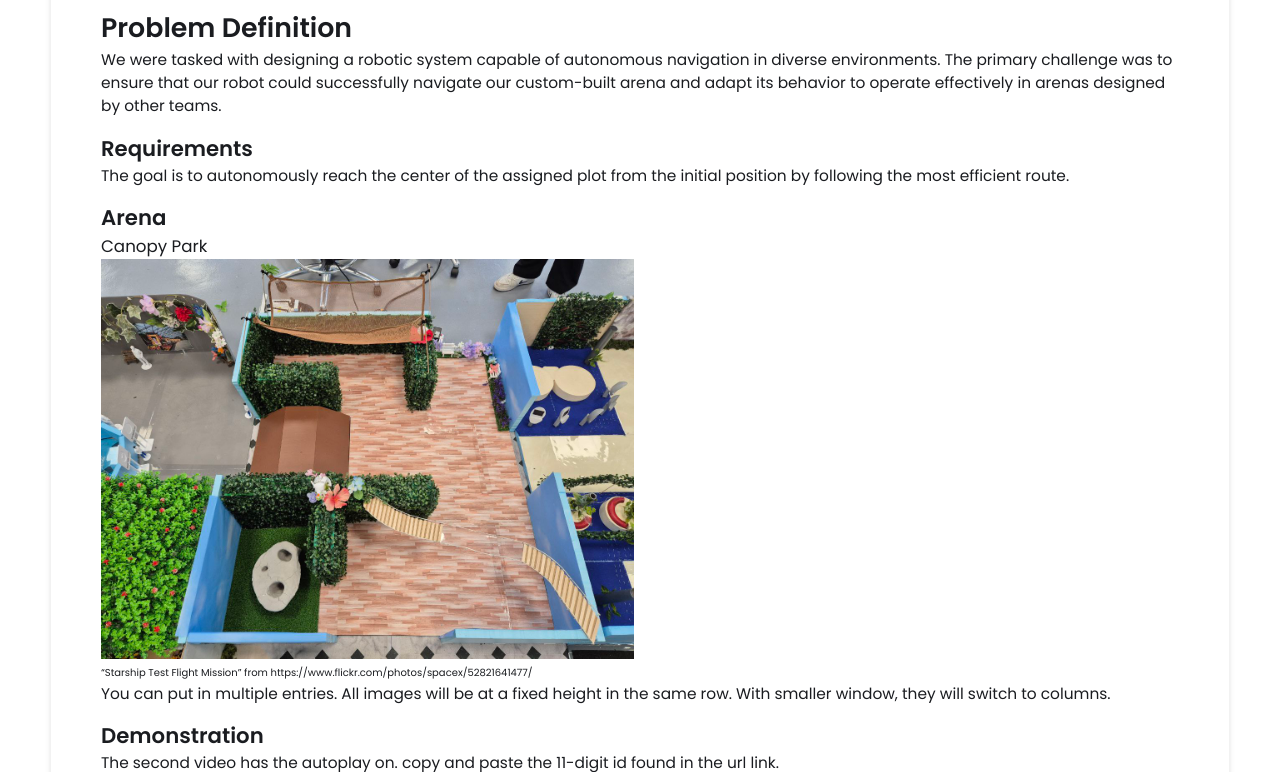
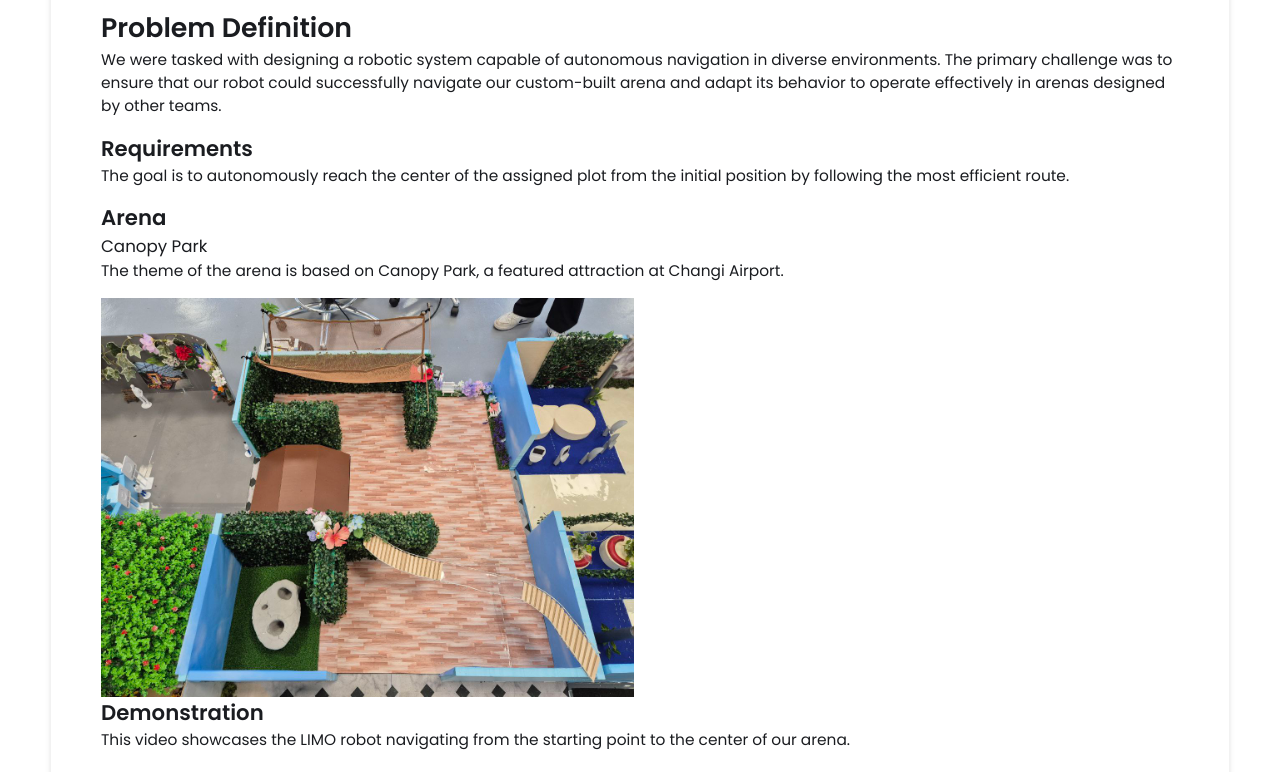
Before and after one commit to AloysiusHo/AloysiusHo.github.io, a Jekyll site: the page built from _projects/demo-project/index.md, in a window 1280 px wide and 1400 px high, scrolled down 784 px. Shown: the top 772 px of the window. Built offline with Jekyll 4.4.1, drawn with Linux system fonts in a browser that asks for light colours; some of the changed text lies outside the part shown; grey boxes are pictures that could not be loaded.

Commit message:
Update index.md

```diff
--- a/_projects/demo-project/index.md
+++ b/_projects/demo-project/index.md
@@ -17,18 +17,13 @@ The goal is to autonomously reach the center of the assigned plot from the initi
 
 ## Arena
 ### Canopy Park
+The theme of the arena is based on Canopy Park, a featured attraction at Changi Airport.
 {% include image-gallery.html images="Arena_2.jpg" height="400"%}
-<span style="font-size: 10px">"Starship Test Flight Mission" from https://www.flickr.com/photos/spacex/52821641477/</span>
-You can put in multiple entries. All images will be at a fixed height in the same row. With smaller window, they will switch to columns.
+
 
 
 ## Demonstration
-The second video has the autoplay on. copy and paste the 11-digit id found in the url link. <br>
-*Example* : https://www.youtube.com/watch?v={**MhVw-MHGv4s**}&ab_channel=engineerguy
-
-you can also set up custom size by specifying the width (the aspect ratio has been set to 16/9). The default size is 560 pixels x 315 pixels.
-
-The width of the video below. Regardless of initial width, all the videos is responsive and will fit within the smaller screen.
+This video showcases the LIMO robot navigating from the starting point to the center of our arena.
 {% include youtube-video.html id="jBH--Sihadw" autoplay = "true" width= "900px" %}
 
 <br>
```
